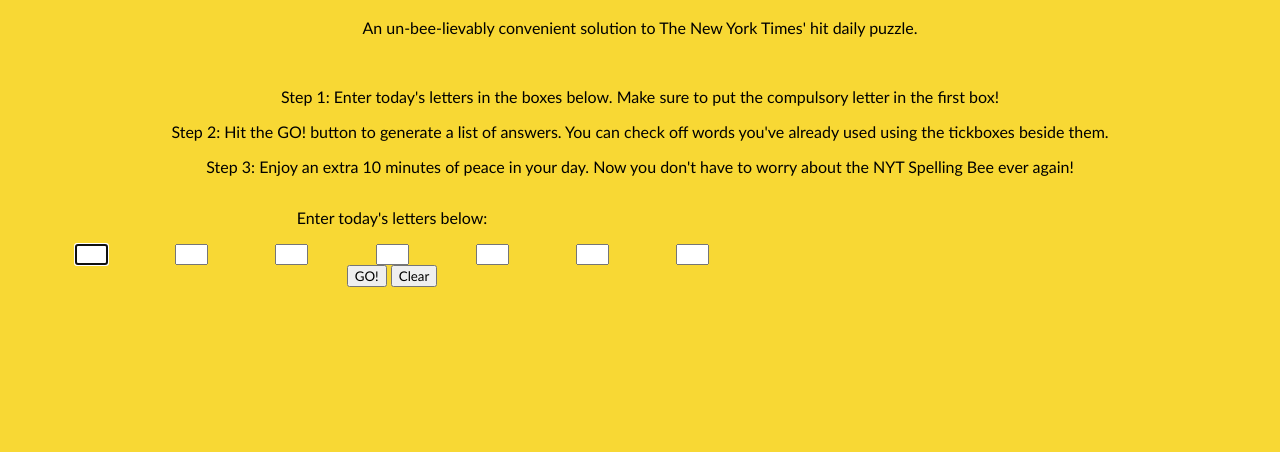
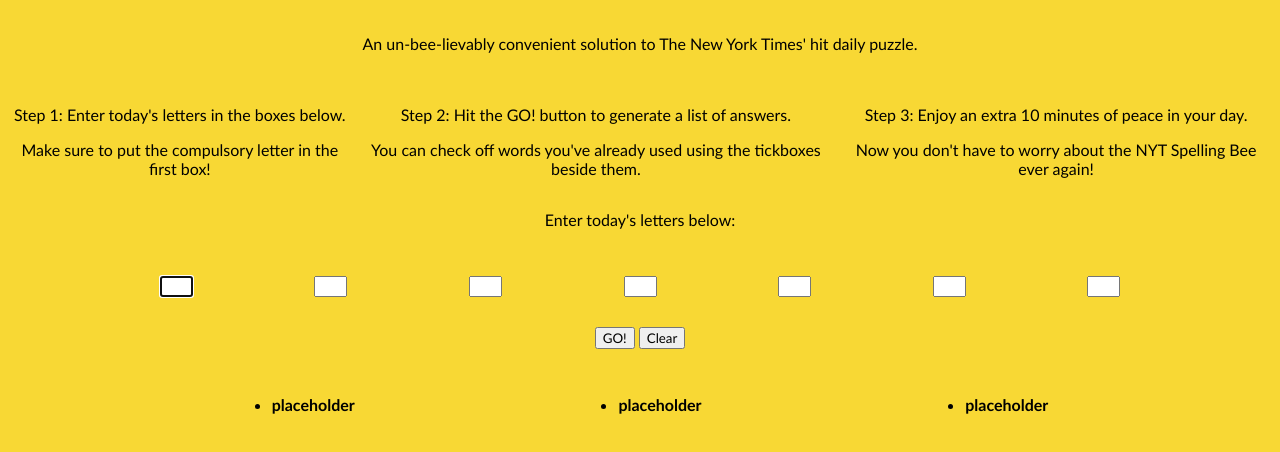
Before and after one commit to gracecancode/nyt-spelling-bee-solver, a plain HTML site: page index.html in a window 1280 px wide. Shown: the part 100-552 px from the top of the page. Drawn offline with Linux system fonts and the light colour scheme.

Commit message:
Refine base HTML and CSS
Create basic layout that is functionally ready for adding functionality through JavaScript.

```diff
--- a/index.html
+++ b/index.html
@@ -29,18 +29,27 @@
 
         <div id="instructions">
             <div class="instructions-step">
-                <p class="instruction">
-                    Step 1: Enter today's letters in the boxes below. Make sure to put the compulsory letter in the first box!
+                <p class="instruction-lead">
+                    Step 1: Enter today's letters in the boxes below.
+                </p>
+                <p class="instruction-sub">
+                    Make sure to put the compulsory letter in the first box!
                 </p>
             </div>
             <div class="instructions-step">
                 <p class="instruction">
-                    Step 2: Hit the GO! button to generate a list of answers. You can check off words you've already used using the tickboxes beside them.
+                    Step 2: Hit the GO! button to generate a list of answers.
+                </p>
+                <p class="instruction-sub">
+                    You can check off words you've already used using the tickboxes beside them.
                 </p>
             </div>
             <div class="instructions-step">
                 <p class="instruction">
-                    Step 3: Enjoy an extra 10 minutes of peace in your day. Now you don't have to worry about the NYT Spelling Bee ever again!
+                    Step 3: Enjoy an extra 10 minutes of peace in your day.
+                </p>
+                <p class="instruction-sub">
+                    Now you don't have to worry about the NYT Spelling Bee ever again!
                 </p>
             </div>
         </div>
@@ -90,9 +99,21 @@
 
     <div id="output-section">
 
-        <div class="output-column" id="output-column-1"></div>
-        <div class="output-column" id="output-column-2"></div>
-        <div class="output-column" id="output-column-3"></div>
+        <div class="output-column" id="output-column-1">
+            <ul>
+                <li>placeholder</li>
+            </ul>
+        </div>
+        <div class="output-column" id="output-column-2">
+            <ul>
+                <li>placeholder</li>
+            </ul>
+        </div>
+        <div class="output-column" id="output-column-3">
+            <ul>
+                <li>placeholder</li>
+            </ul>
+        </div>
 
     </div>
 
--- a/styles.css
+++ b/styles.css
@@ -8,9 +8,15 @@
     background-color: #F8D834;
     display: flex;
     flex-direction: column;
+    align-items: center;
 }
 
 /* Header section with title, subtitle, and user instructions */
+
+#title-section {
+    display: flex;
+    flex-direction: column;
+}
 
 h1 {
     font-family: 'Trebuchet MS', 'Lucida Sans Unicode', 'Lucida Grande', 'Lucida Sans', Arial, sans-serif;
@@ -21,13 +27,17 @@
 }
 
 #subtitle {
-    margin-bottom: 50px;
+    margin-bottom: 20px;
+}
+
+#instructions {
+    display: flex;
 }
 
 /*Input section for today's letters*/
 
 #input-section {
-    max-width: 60vw;
+    width: 100%; /*placeholder*/
     display: flex;
     flex-direction: column;
 }
@@ -35,8 +45,23 @@
 #letter-inputs {
     display: flex;
     justify-content: space-evenly;
+    margin: 30px;
 }
 
 button {
     font-family: 'Trebuchet MS', 'Lucida Sans Unicode', 'Lucida Grande', 'Lucida Sans', Arial, sans-serif;
 }
+
+/*Output section for puzzle solutions based on inputs*/
+
+#output-section {
+    width: 100%; /*placeholder*/
+    display: flex;
+    justify-content: space-evenly;
+    flex-grow: 1;
+    margin-top: 30px;
+}
+
+.output-column {
+    font-weight: bold;
+}
```
